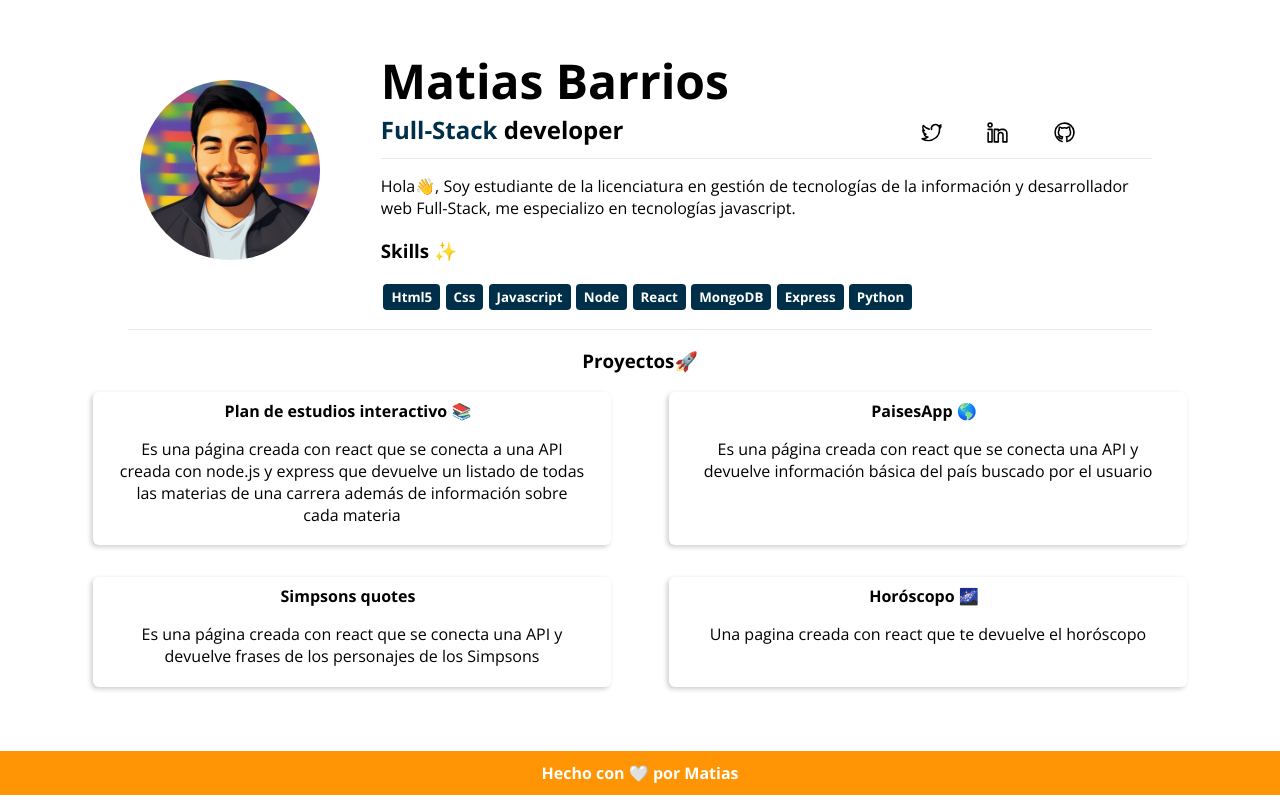
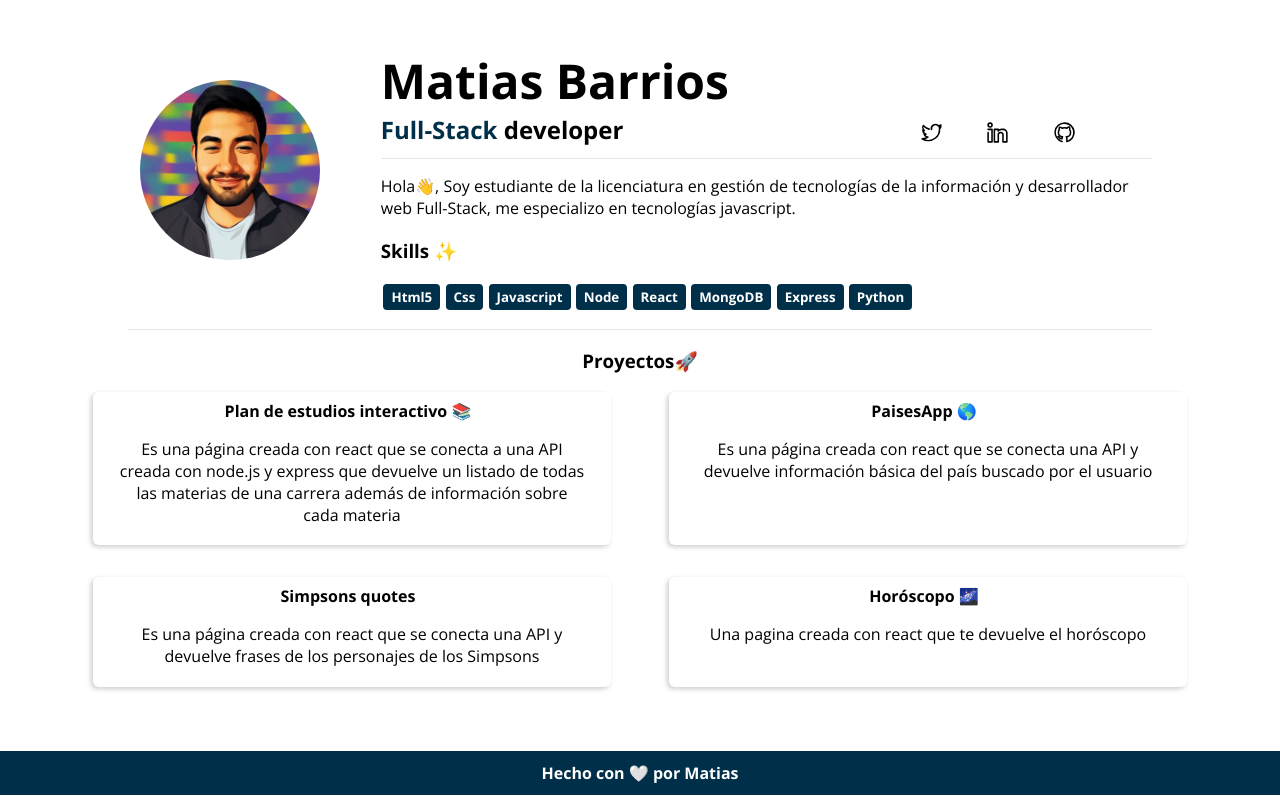
Before and after one commit to Matias-Py/matias-portafolio, a JavaScript app: page / in a window 1280 px wide. Built offline with nearby package versions, Linux system fonts and the light colour scheme; the HTML template or start-up script is replaced by a standard one.

Commit message:
Update index.css

```diff
--- a/src/index.css
+++ b/src/index.css
@@ -15,7 +15,7 @@ code {
 footer{
   font-weight: bolder;
   width: 100%;
-  background-color: #FF9505;
+  background-color: #003049;
   text-align: center;
   color: white;
   padding: 0.7em 0;
```
